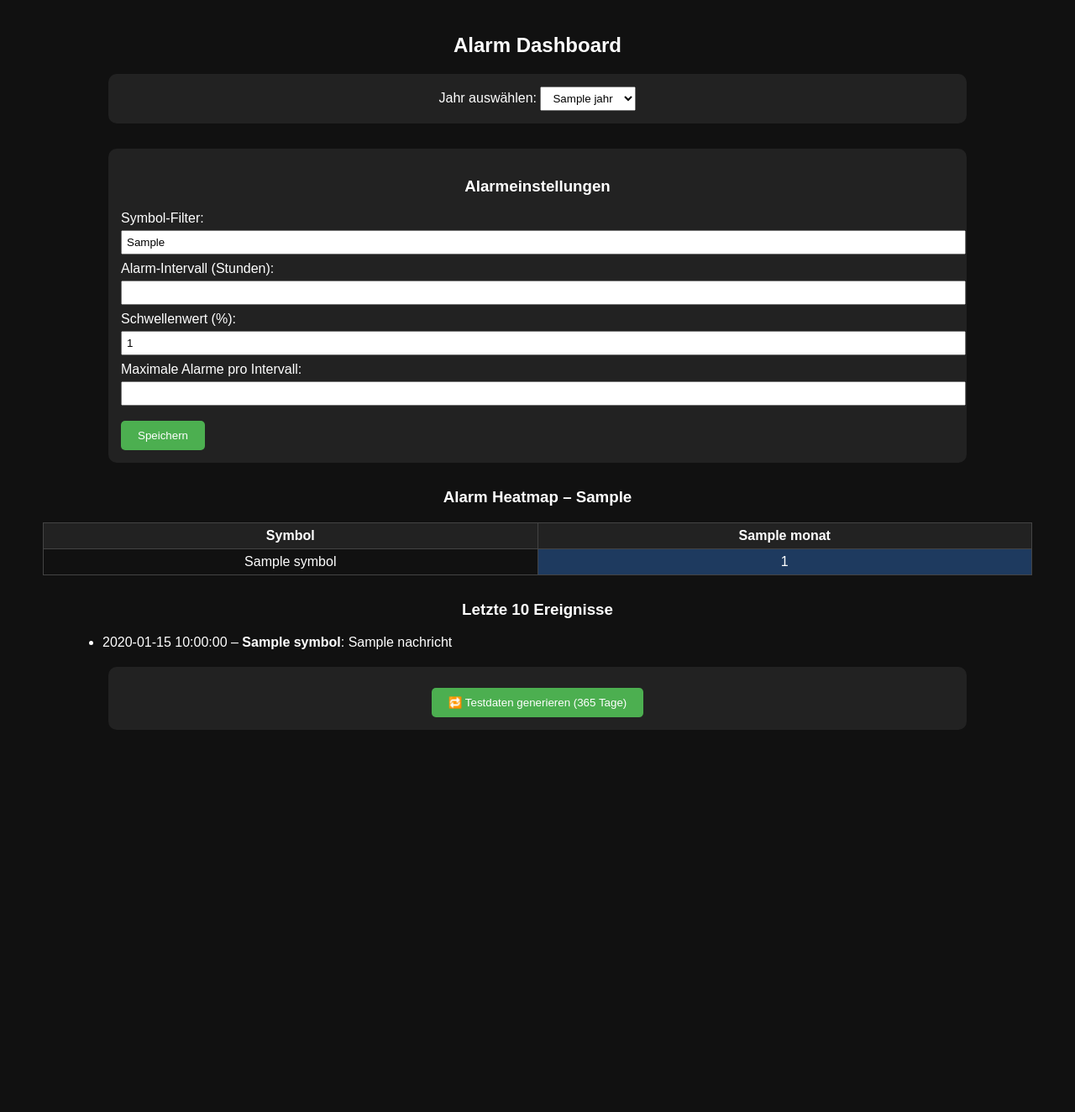
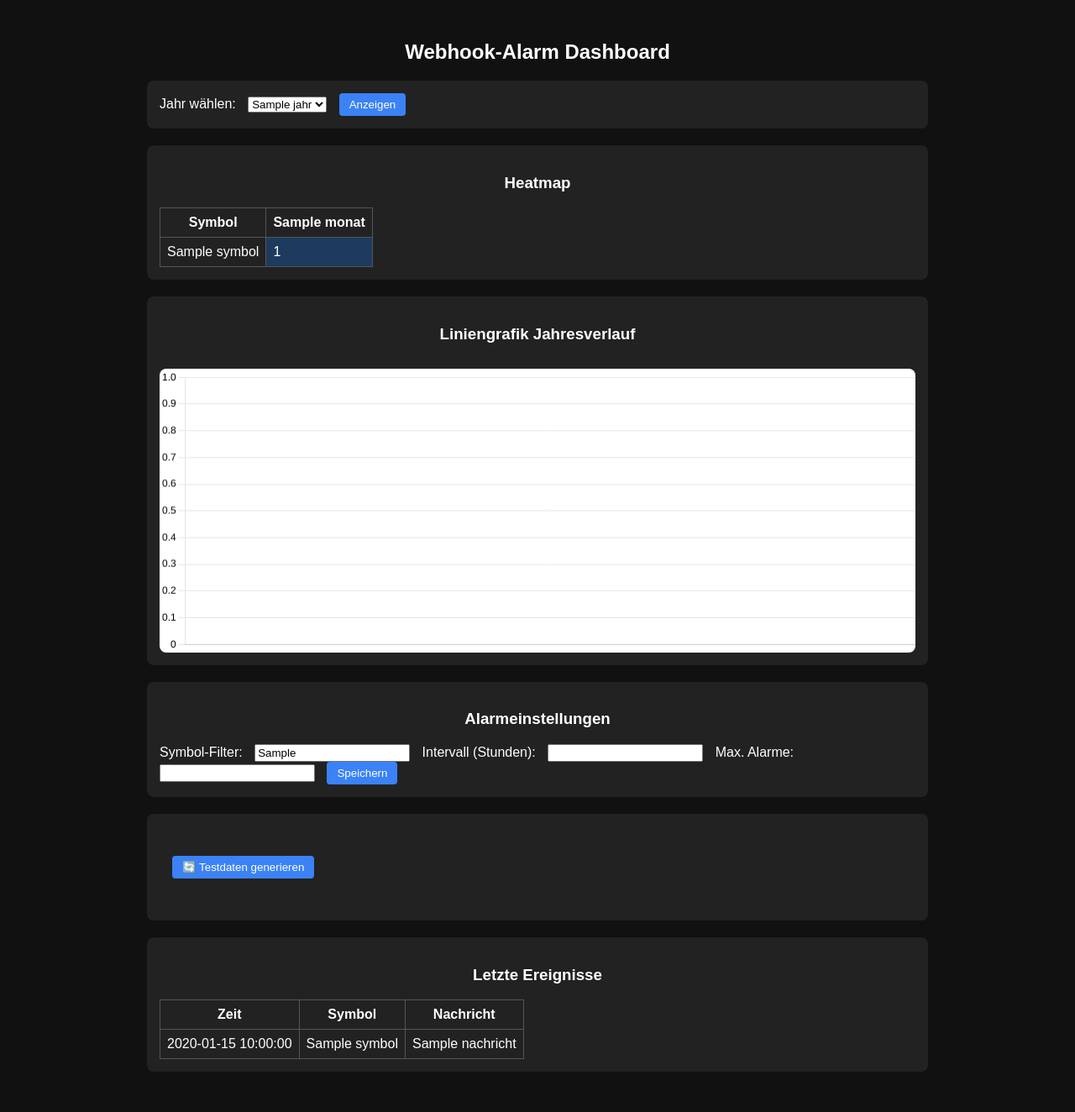
Before and after one commit to Bubu89/webhook-alarm-analyse, a Flask app: template templates/dashboard.html in a window 1280 px wide. Shown: the whole page at 84% size. Before the commit the page ends 869 px from the top, so only its background shows below. Run offline with Flask 3, Linux system fonts and the light colour scheme; the template is opened without the code that fills it: most values are stand-ins (such as "Sample title", 1, 10 or a date in 2020).

Commit message:
Update dashboard.html

```diff
--- a/templates/dashboard.html
+++ b/templates/dashboard.html
@@ -2,114 +2,71 @@
 <html lang="de">
 <head>
     <meta charset="UTF-8">
-    <title>Alarm Dashboard</title>
+    <title>Webhook Dashboard</title>
+    <script src="https://cdn.jsdelivr.net/npm/chart.js"></script>
     <style>
         body {
             font-family: Arial, sans-serif;
             background: #111;
             color: #fff;
-            margin: 0;
             padding: 20px;
         }
         h2, h3 {
             text-align: center;
         }
-        form {
-            background-color: #222;
+        table, th, td {
+            border: 1px solid #555;
+            border-collapse: collapse;
+            padding: 8px;
+        }
+        .heatmap td.low { background-color: #1e3a5f; }
+        .heatmap td.medium { background-color: #3b82f6; }
+        .heatmap td.high { background-color: #60a5fa; }
+        .heatmap td.veryhigh { background-color: #93c5fd; }
+        form, .section {
+            background: #222;
+            margin: 20px auto;
             padding: 15px;
-            border-radius: 10px;
-            margin: 0 auto 30px auto;
-            width: 80%;
+            border-radius: 8px;
+            max-width: 900px;
         }
-        label {
-            display: block;
-            margin-bottom: 8px;
+        label, input, select {
+            margin-right: 10px;
         }
-        input {
-            width: 100%;
-            padding: 5px;
-            margin-top: 5px;
+        input[type="submit"], button {
+            padding: 6px 12px;
+            background-color: #3b82f6;
+            color: white;
+            border: none;
+            border-radius: 4px;
+            cursor: pointer;
         }
-        button {
-            margin-top: 10px;
-            background-color: #4caf50;
-            color: white;
-            padding: 10px 20px;
-            border: none;
-            border-radius: 5px;
-        }
-        table {
-            border-collapse: collapse;
-            margin: 0 auto 30px auto;
-            width: 95%;
-        }
-        th, td {
-            border: 1px solid #444;
-            padding: 6px;
-            text-align: center;
-        }
-        th {
-            background-color: #222;
-        }
-        td.low { background-color: #1e3a5f; }
-        td.medium { background-color: #3b82f6; }
-        td.high { background-color: #60a5fa; }
-        td.veryhigh { background-color: #93c5fd; }
-        .section {
-            margin: 20px auto;
-            width: 90%;
-        }
-        .testlink {
-            text-align: center;
-            margin-bottom: 30px;
-        }
-        .dropdown {
-            text-align: center;
-            margin-bottom: 20px;
-        }
-        select {
-            padding: 5px 10px;
+        canvas {
+            background-color: #fff;
+            margin-top: 30px;
+            border-radius: 8px;
         }
     </style>
 </head>
 <body>
 
-<h2>Alarm Dashboard</h2>
+<h2>Webhook-Alarm Dashboard</h2>
 
-<div class="dropdown">
-    <form method="get" action="/dashboard">
-        Jahr auswählen:
-        <select name="year" onchange="this.form.submit()">
+<!-- 📅 Jahr-Auswahl -->
+<form method="get" action="/dashboard" class="section">
+    <label for="year">Jahr wählen:</label>
+    <select name="year" id="year">
         {% for jahr in verfuegbare_jahre %}
             <option value="{{ jahr }}" {% if jahr == aktuelles_jahr %}selected{% endif %}>{{ jahr }}</option>
         {% endfor %}
     </select>
-    </form>
-</div>
-
-<form method="post" action="/update-settings">
-    <h3>Alarmeinstellungen</h3>
-    <label>
-        Symbol-Filter:
-        <input name="symbol_filter" type="text" value="{{ einstellungen.symbol_filter }}">
-    </label>
-    <label>
-        Alarm-Intervall (Stunden):
-        <input name="interval_hours" type="number" value="{{ einstellungen.interval_hours }}" min="1" max="168">
-    </label>
-    <label>
-        Schwellenwert (%):
-        <input name="threshold_percent" type="number" value="{{ einstellungen.threshold_percent }}" min="1" max="100">
-    </label>
-    <label>
-        Maximale Alarme pro Intervall:
-        <input name="max_alarms" type="number" value="{{ einstellungen.max_alarms }}" min="1" max="100">
-    </label>
-    <button type="submit">Speichern</button>
+    <input type="submit" value="Anzeigen">
 </form>
 
-<h3>Alarm Heatmap – {{ aktuelles_jahr }}</h3>
-<table>
+<!-- 🔥 Heatmap -->
+<div class="section">
+    <h3>Heatmap</h3>
+    <table class="heatmap">
         <thead>
             <tr>
                 <th>Symbol</th>
@@ -133,21 +90,78 @@
             {% endfor %}
         </tbody>
     </table>
-
-<div class="section">
-    <h3>Letzte 10 Ereignisse</h3>
-    <ul>
-        {% for eintrag in letzte_ereignisse %}
-            <li>{{ eintrag.timestamp }} – <strong>{{ eintrag.symbol }}</strong>: {{ eintrag.nachricht }}</li>
-        {% endfor %}
-    </ul>
 </div>
 
-<div class="testlink">
+<!-- 📈 Chart -->
+<div class="section">
+    <h3>Liniengrafik Jahresverlauf</h3>
+    <canvas id="lineChart" width="800" height="300"></canvas>
+</div>
+
+<!-- ⚙️ Einstellungen -->
+<form method="post" action="/update-settings" class="section">
+    <h3>Alarmeinstellungen</h3>
+    <label>Symbol-Filter:</label>
+    <input type="text" name="symbol_filter" value="{{ einstellungen.symbol_filter or '' }}">
+    <label>Intervall (Stunden):</label>
+    <input type="number" name="interval_hours" value="{{ einstellungen.interval_hours or 1 }}">
+    <label>Max. Alarme:</label>
+    <input type="number" name="max_alarms" value="{{ einstellungen.max_alarms or 3 }}">
+    <input type="submit" value="Speichern">
+</form>
+
+<!-- 📤 Testdaten erzeugen -->
+<div class="section">
     <form method="post" action="/generate-testdata">
-        <button type="submit">🔁 Testdaten generieren (365 Tage)</button>
+        <button type="submit">🔄 Testdaten generieren</button>
     </form>
 </div>
 
+<!-- 📋 Letzte Ereignisse -->
+<div class="section">
+    <h3>Letzte Ereignisse</h3>
+    <table>
+        <tr><th>Zeit</th><th>Symbol</th><th>Nachricht</th></tr>
+        {% for eintrag in letzte_ereignisse %}
+            <tr>
+                <td>{{ eintrag.timestamp }}</td>
+                <td>{{ eintrag.symbol }}</td>
+                <td>{{ eintrag.nachricht }}</td>
+            </tr>
+        {% endfor %}
+    </table>
+</div>
+
+<!-- 📊 JS: Chart zeichnen -->
+<script>
+    const monate = {{ monate_js | safe }};
+    const matrix = {{ matrix | tojson }};
+    const farben = ["red", "blue", "green", "orange", "purple", "cyan", "magenta"];
+
+    const datasets = Object.keys(matrix).map((symbol, index) => ({
+        label: symbol,
+        data: matrix[symbol],
+        borderColor: farben[index % farben.length],
+        tension: 0.3,
+        fill: false
+    }));
+
+    new Chart(document.getElementById("lineChart"), {
+        type: "line",
+        data: {
+            labels: monate,
+            datasets: datasets
+        },
+        options: {
+            responsive: true,
+            plugins: { legend: { labels: { color: "#000" } } },
+            scales: {
+                x: { ticks: { color: "#000" } },
+                y: { ticks: { color: "#000" } }
+            }
+        }
+    });
+</script>
+
 </body>
 </html>
```
Lines whose indentation alone changed are shown as unchanged.
